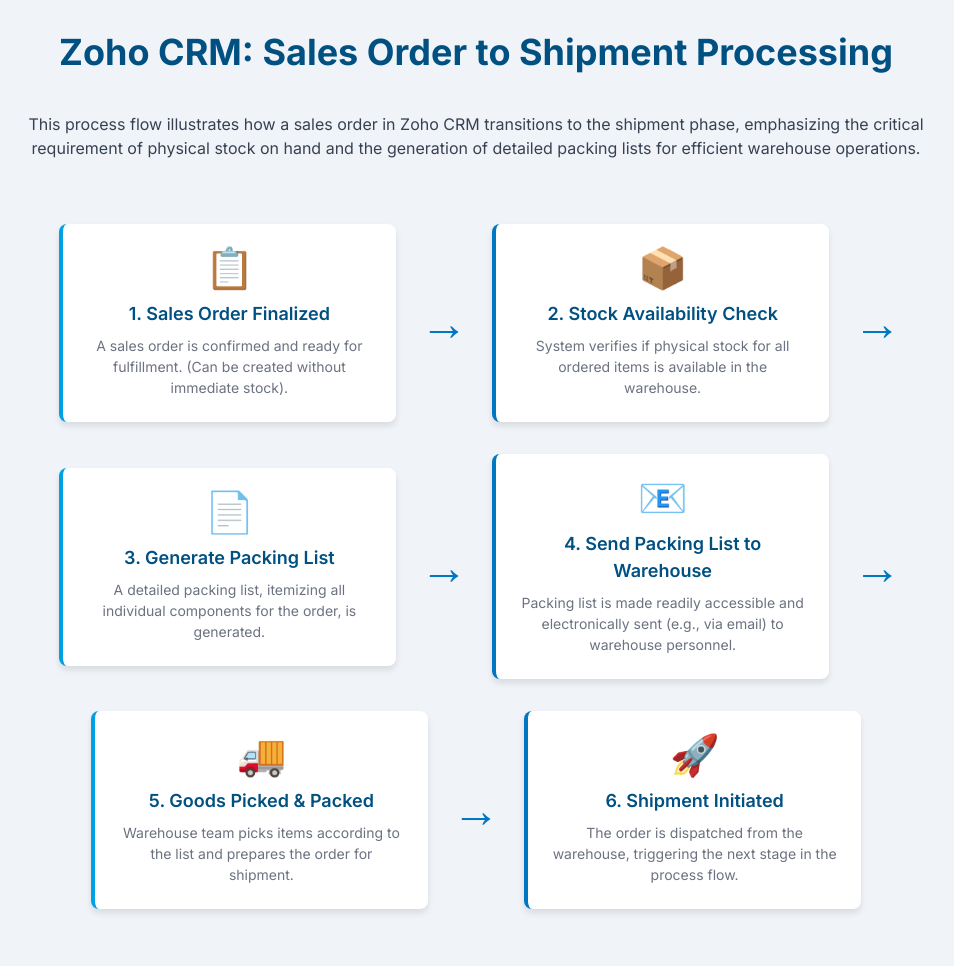
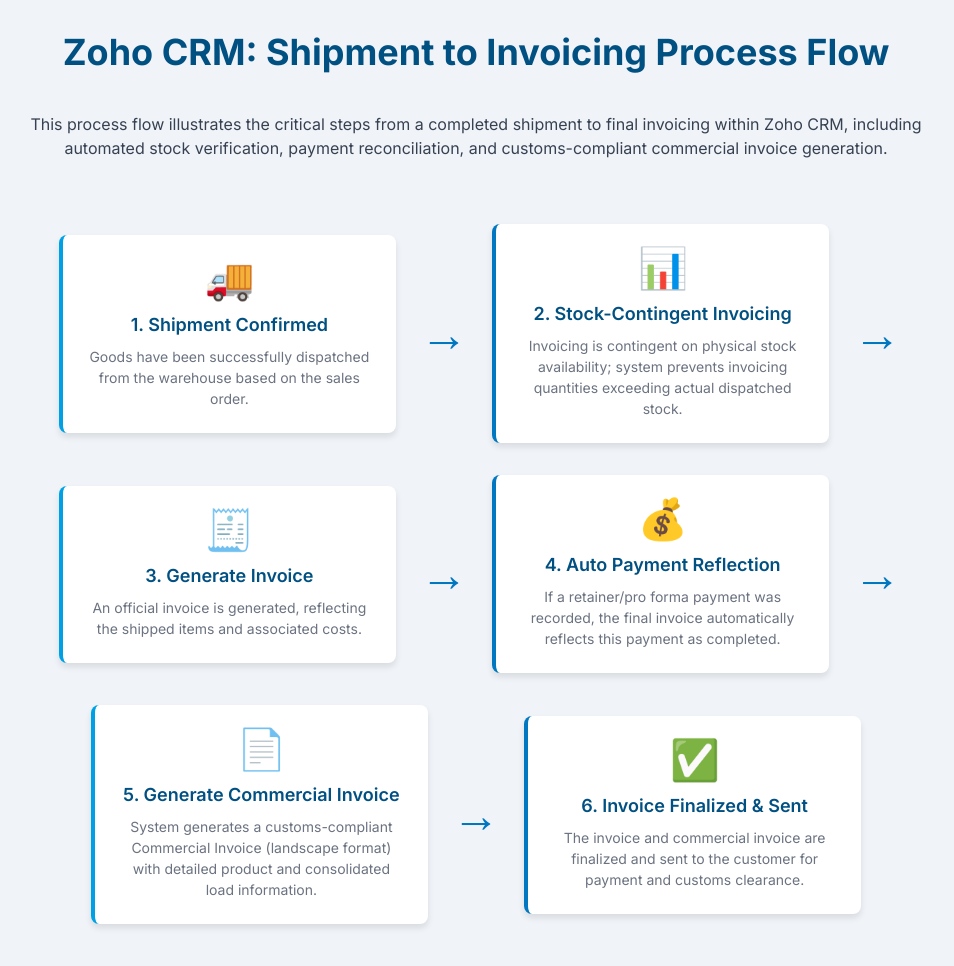
Before and after one commit to Fatty613/Lead-to-Customer, a plain HTML site: page index.html in a window 1280 px wide. Shown: the whole page, without its empty margins (164-1118 px from the left). Drawn offline with nearby package versions, Linux system fonts and the light colour scheme.

Commit message:
index.html

```diff
--- a/index.html
+++ b/index.html
@@ -3,7 +3,7 @@
 <head>
     <meta charset="UTF-8">
     <meta name="viewport" content="width=device-width, initial-scale=1.0">
-    <title>Zoho: Sales Order to Shipment Processing Process Flow</title>
+    <title>Zoho: Shipment to Invoicing Process Flow</title>
     <script src="https://cdn.tailwindcss.com"></script>
     <link href="https://fonts.googleapis.com/css2?family=Inter:wght@400;600;700&display=swap" rel="stylesheet">
     <style>
@@ -105,16 +105,16 @@
 </head>
 <body>
     <div class="container mx-auto p-4 md:p-8">
-        <h1 class="text-3xl md:text-4xl font-bold text-center text-[#005082] mb-10">Zoho CRM: Sales Order to Shipment Processing</h1>
-        <p class="max-w-4xl mx-auto text-center text-gray-700 mb-12">This process flow illustrates how a sales order in Zoho CRM transitions to the shipment phase, emphasizing the critical requirement of physical stock on hand and the generation of detailed packing lists for efficient warehouse operations.</p>
+        <h1 class="text-3xl md:text-4xl font-bold text-center text-[#005082] mb-10">Zoho CRM: Shipment to Invoicing Process Flow</h1>
+        <p class="max-w-4xl mx-auto text-center text-gray-700 mb-12">This process flow illustrates the critical steps from a completed shipment to final invoicing within Zoho CRM, including automated stock verification, payment reconciliation, and customs-compliant commercial invoice generation.</p>
 
         <div class="flow-container flex justify-center items-stretch">
 
             <div class="flow-item">
                 <div class="flow-card border-[#00A1E4]">
-                    <div class="step-icon">📋</div>
-                    <div class="step-title">1. Sales Order Finalized</div>
-                    <p class="step-description">A sales order is confirmed and ready for fulfillment. (Can be created without immediate stock).</p>
+                    <div class="step-icon">🚚</div>
+                    <div class="step-title">1. Shipment Confirmed</div>
+                    <p class="step-description">Goods have been successfully dispatched from the warehouse based on the sales order.</p>
                 </div>
                 <div class="vertical-arrow">↓</div>
             </div>
@@ -123,9 +123,31 @@
 
             <div class="flow-item">
                 <div class="flow-card border-[#0077C0]">
-                    <div class="step-icon">📦</div>
-                    <div class="step-title">2. Stock Availability Check</div>
-                    <p class="step-description">System verifies if physical stock for all ordered items is available in the warehouse.</p>
+                    <div class="step-icon">📊</div>
+                    <div class="step-title">2. Stock-Contingent Invoicing</div>
+                    <p class="step-description">Invoicing is contingent on physical stock availability; system prevents invoicing quantities exceeding actual dispatched stock.</p>
+                </div>
+                <div class="vertical-arrow">↓</div>
+            </div>
+
+            <span class="arrow horizontal-arrow">→</span>
+
+            <div class="flow-item">
+                <div class="flow-card border-[#00A1E4]">
+                    <div class="step-icon">🧾</div>
+                    <div class="step-title">3. Generate Invoice</div>
+                    <p class="step-description">An official invoice is generated, reflecting the shipped items and associated costs.</p>
+                </div>
+                <div class="vertical-arrow">↓</div>
+            </div>
+
+             <span class="arrow horizontal-arrow">→</span>
+
+            <div class="flow-item">
+                <div class="flow-card border-[#0077C0]">
+                    <div class="step-icon">💰</div>
+                    <div class="step-title">4. Auto Payment Reflection</div>
+                    <p class="step-description">If a retainer/pro forma payment was recorded, the final invoice automatically reflects this payment as completed.</p>
                 </div>
                 <div class="vertical-arrow">↓</div>
             </div>
@@ -135,30 +157,8 @@
             <div class="flow-item">
                 <div class="flow-card border-[#00A1E4]">
                     <div class="step-icon">📄</div>
-                    <div class="step-title">3. Generate Packing List</div>
-                    <p class="step-description">A detailed packing list, itemizing all individual components for the order, is generated.</p>
-                </div>
-                <div class="vertical-arrow">↓</div>
-            </div>
-
-             <span class="arrow horizontal-arrow">→</span>
-
-            <div class="flow-item">
-                <div class="flow-card border-[#0077C0]">
-                    <div class="step-icon">📧</div>
-                    <div class="step-title">4. Send Packing List to Warehouse</div>
-                    <p class="step-description">Packing list is made readily accessible and electronically sent (e.g., via email) to warehouse personnel.</p>
-                </div>
-                <div class="vertical-arrow">↓</div>
-            </div>
-
-            <span class="arrow horizontal-arrow">→</span>
-
-            <div class="flow-item">
-                <div class="flow-card border-[#00A1E4]">
-                    <div class="step-icon">🚚</div>
-                    <div class="step-title">5. Goods Picked & Packed</div>
-                    <p class="step-description">Warehouse team picks items according to the list and prepares the order for shipment.</p>
+                    <div class="step-title">5. Generate Commercial Invoice</div>
+                    <p class="step-description">System generates a customs-compliant Commercial Invoice (landscape format) with detailed product and consolidated load information.</p>
                 </div>
                 <div class="vertical-arrow">↓</div>
             </div>
@@ -167,9 +167,9 @@
 
             <div class="flow-item">
                 <div class="flow-card border-[#0077C0]">
-                    <div class="step-icon">🚀</div>
-                    <div class="step-title">6. Shipment Initiated</div>
-                    <p class="step-description">The order is dispatched from the warehouse, triggering the next stage in the process flow.</p>
+                    <div class="step-icon">✅</div>
+                    <div class="step-title">6. Invoice Finalized & Sent</div>
+                    <p class="step-description">The invoice and commercial invoice are finalized and sent to the customer for payment and customs clearance.</p>
                 </div>
                 <div class="vertical-arrow">↓</div>
             </div>
```
